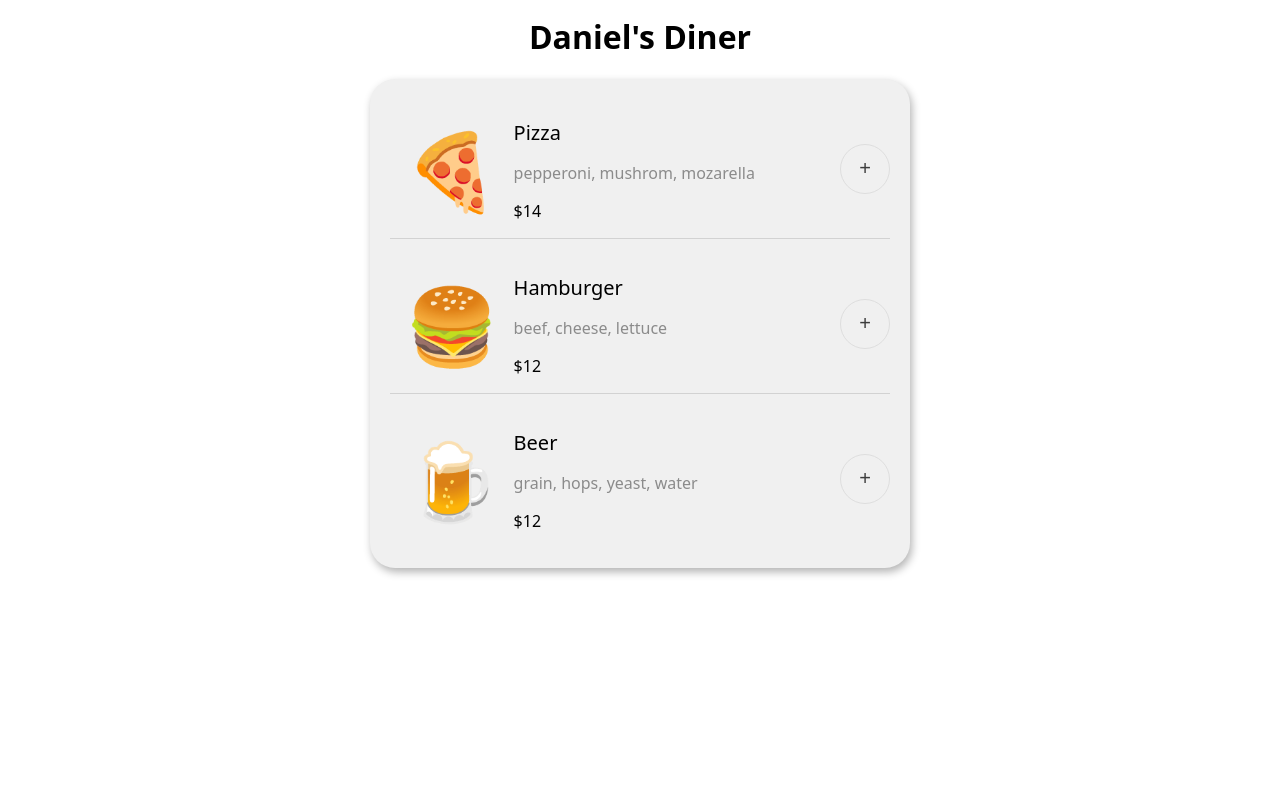
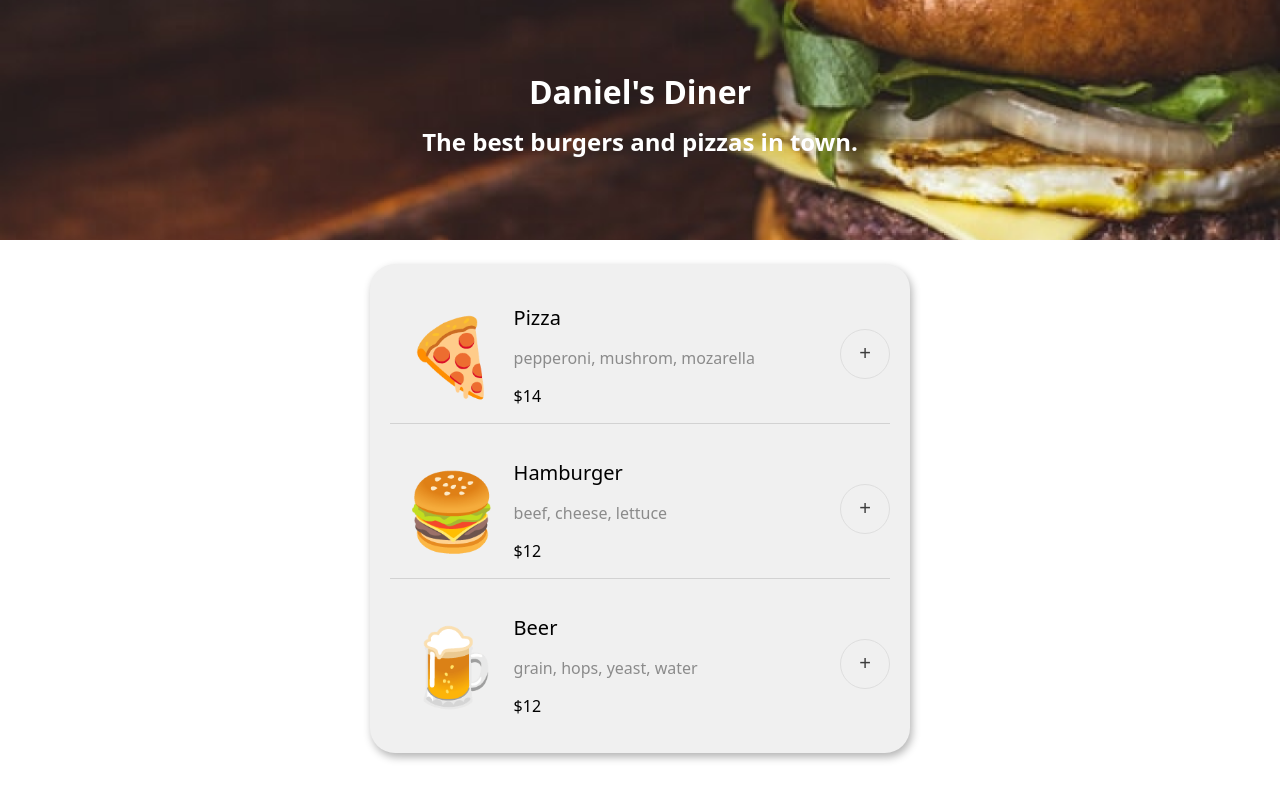
Before and after one commit to danielha-portfolio/restaurant-ordering-app, a website built with Vite: page index.html in a window 1280 px wide. Built offline with nearby package versions, Linux system fonts and the light colour scheme; a web font is replaced by a local one.

Commit message:
added background image to header

```diff
--- a/index.css
+++ b/index.css
@@ -14,9 +14,28 @@ input[type="number"] {
     appearance: textfield;
     -moz-appearance: textfield;
 }
-h1{
+
+.header-banner{
+    height: 30vh;
+    background-image: url('./images/bg-img-updated.png');
+    background-size: cover;
+    background-repeat: no-repeat;
+    background-position: center;
+    margin-bottom: 1.5em;
+    display: flex;
+    justify-content: center;
+    align-items: center;
+    flex-direction: column;
+}
+.header-banner h1{
+    margin: 0 auto;
+}
+.header-banner h2{
+    margin: 0.5em;
+}
+.header-banner h1, .header-banner h2{
     text-align: center;
-    margin-top: 15px;
+    color:#fff;
 }
 .container{
     max-width: 500px;
--- a/index.html
+++ b/index.html
@@ -12,6 +12,7 @@
 
             <div class="header-banner">
                 <h1>Daniel's Diner</h1>
+                <h2>The best burgers and pizzas in town.</h2>
             </div>
             <div class="container">
                 <div class="menu-container"></div>
```
Also changed, not shown: images/bg-img-updated.png (added), images/bg-img.png (added), 1 other file.
